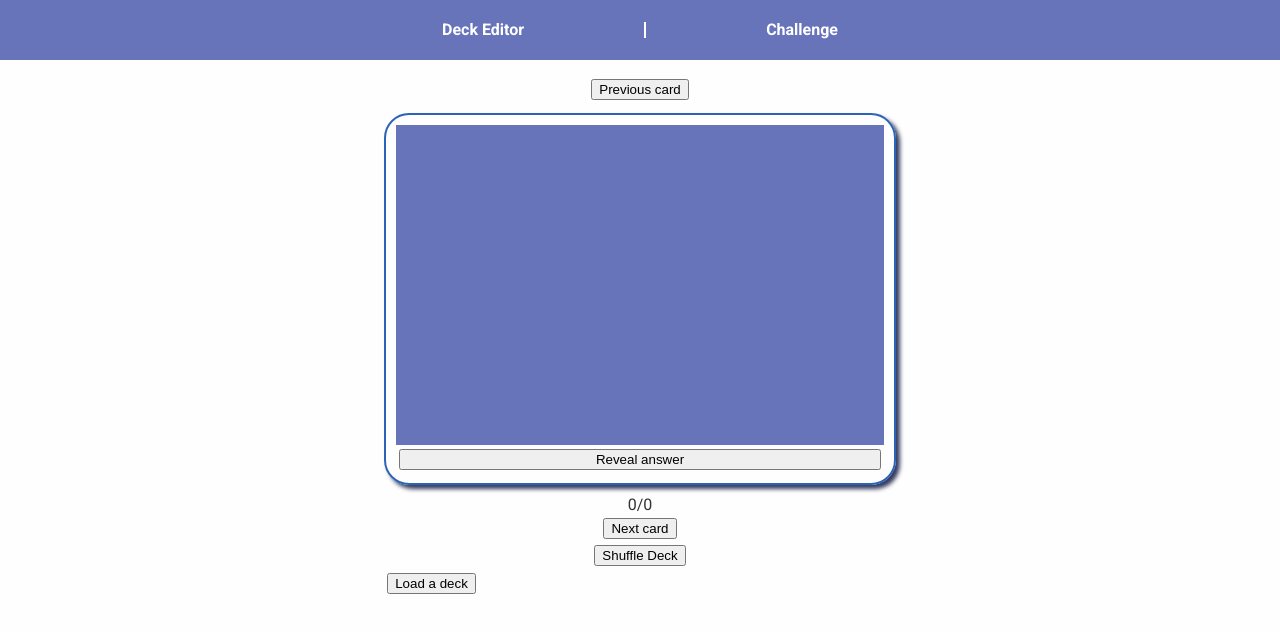
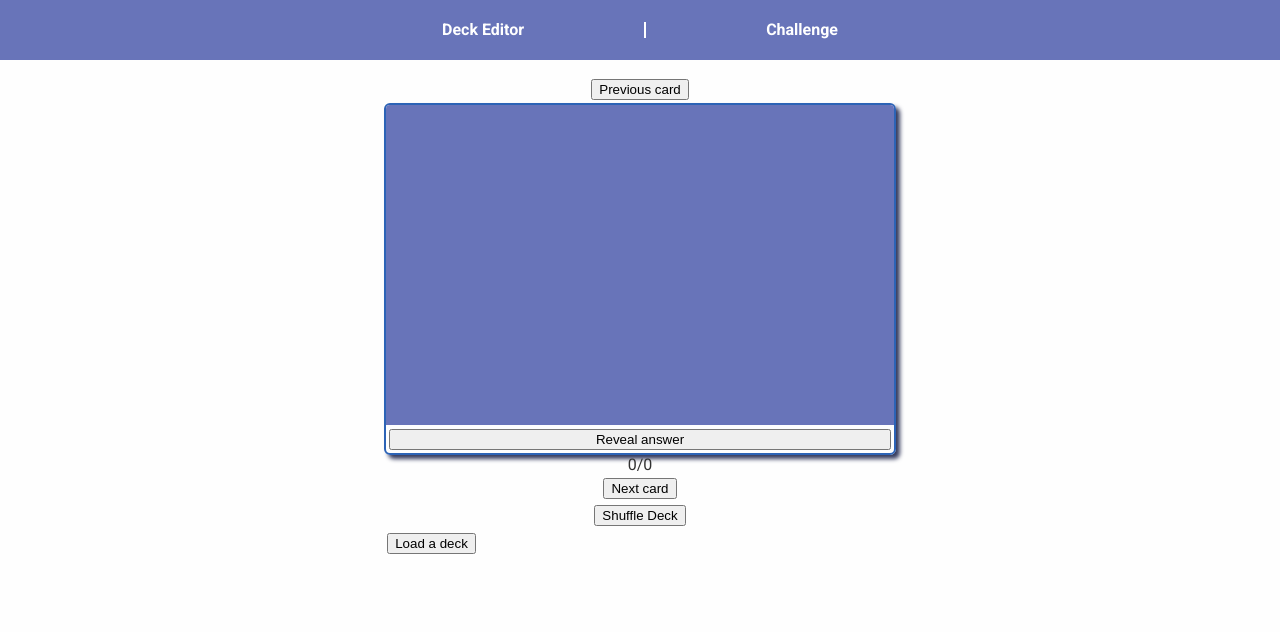
Before and after one commit to seanmizen/flash-app, a React (Create React App) app: page /Challenge in a window 1280 px wide. Shown: the top 632 px of the page. Built offline with nearby package versions, Linux system fonts and the light colour scheme.

Commit message:
Fixed overflow in Challenge arena

```diff
--- a/src/features/Challenge/Challenge.module.css
+++ b/src/features/Challenge/Challenge.module.css
@@ -114,10 +114,11 @@ align-content: (stretch is the default)
 
 .rounded-outline {
   box-shadow: 4px 4px 4px #353b5e;
-  border-radius: 25px;
+  border-radius: 6px;
   border: 2px solid #2c63b6;
-  padding: 10px;
-  margin: 10px;
+  overflow: hidden;
+  /*padding: 10px;
+  margin: 10px;*/
   /*
   color: white;
   height: 150px;
```
